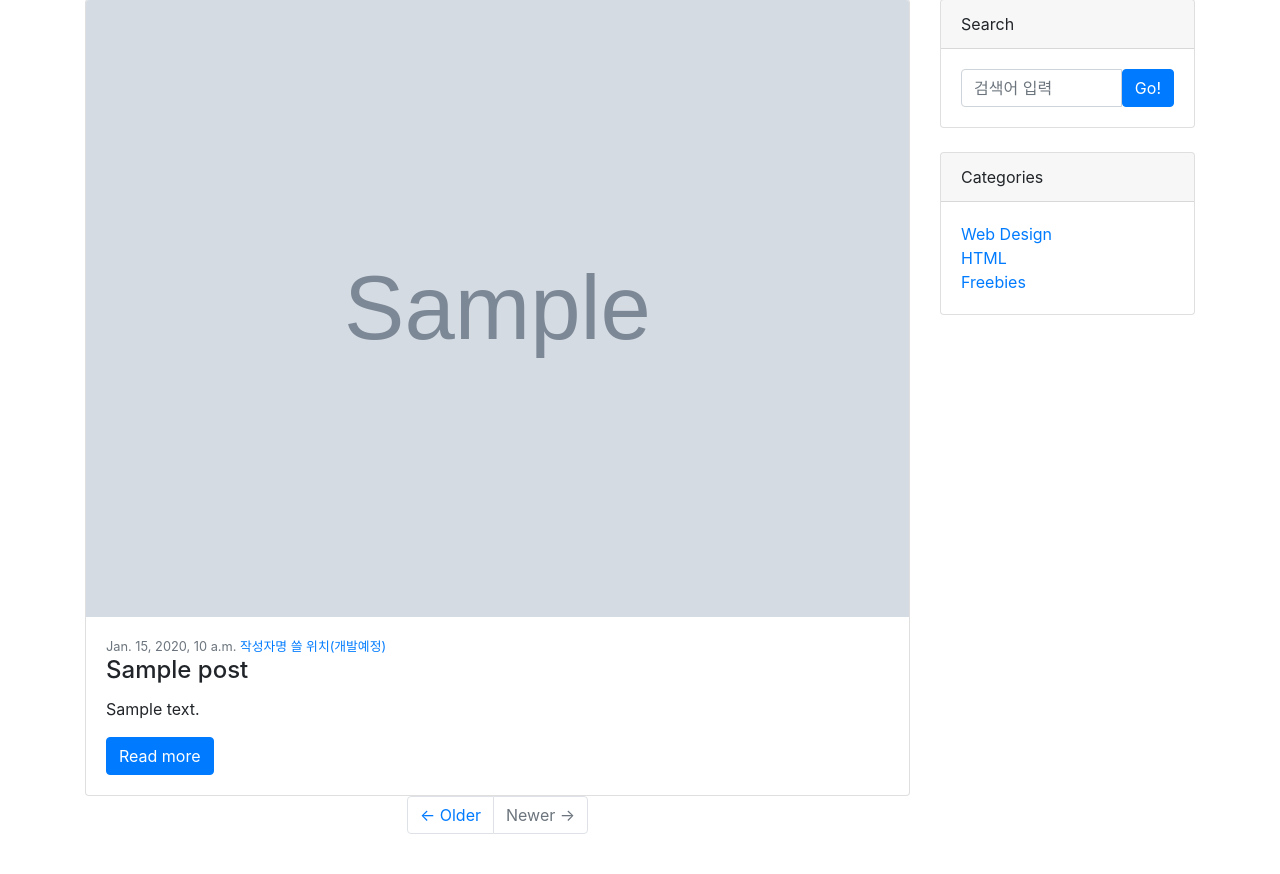
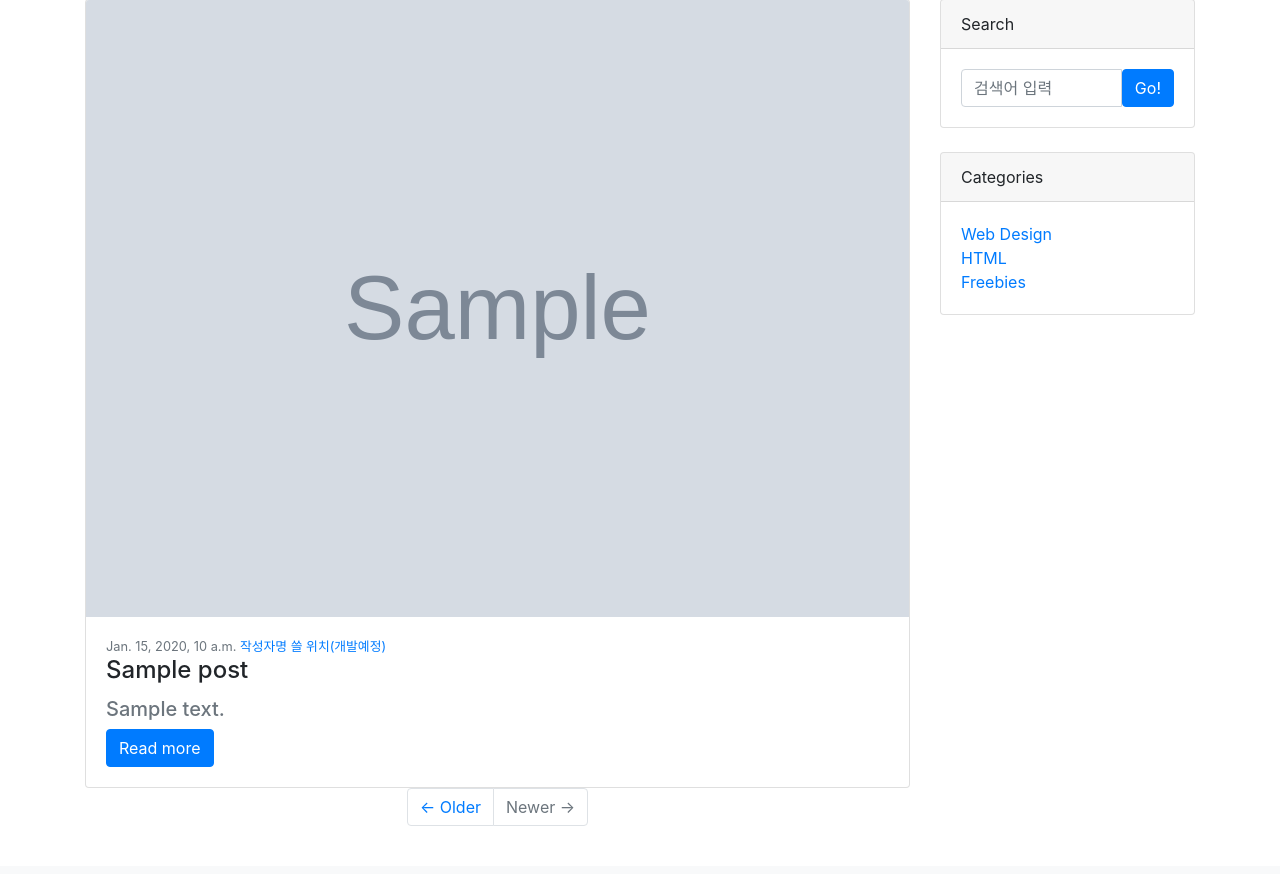
Before and after one commit to teachertophoon/do_it_django_a_to_z, a Django app: page /blog/ in a window 1280 px wide. Shown: the part 73-947 px from the top of the page. After the commit the page ends 899 px from the top, so only its background shows below. Run offline with Django 3.2, Linux system fonts and the light colour scheme; tables that the repository leaves empty hold one stand-in row (values such as "Sample post"); grey boxes marked "Sample" are stand-in pictures; some libraries are stand-ins or nearby versions.

Commit message:
미리보기와 요약문 추가하기

```diff
--- a/blog/models.py
+++ b/blog/models.py
@@ -4,6 +4,7 @@ from django.db import models
 
 class Post(models.Model):
     title = models.CharField(max_length=30)
+    hook_text = models.CharField(max_length=100, blank=True)
     content = models.TextField()
 
     head_image = models.ImageField(upload_to='blog/images/%Y/%m/%d/', blank=True)
--- a/blog/templates/blog/post_detail.html
+++ b/blog/templates/blog/post_detail.html
@@ -39,6 +39,8 @@
                         <header class="mb-4">
                             <!-- Post title-->
                             <h1 class="fw-bolder mb-1">{{ post.title }}</h1>
+                            <!-- 요약문 출력부분 -->
+                            <h5 class="text-muted">{{ post.hook_text }}</h5>
                             <!-- Post meta content-->
                             <div class="text-muted fst-italic mb-2">
                                 Posted on {{ post.created_at }} by
--- a/blog/templates/blog/post_list.html
+++ b/blog/templates/blog/post_list.html
@@ -127,7 +127,10 @@
                                 <a href="#">작성자명 쓸 위치(개발예정)</a>
                             </div>
                             <h2 class="card-title h4">{{ p.title }}</h2>
-                            <p class="card-text">{{ p.content }}</p>
+                            <!--<p class="card-text">{{ p.content | truncatewords:45 }}</p>-->
+                            {% if p.hook_text %}
+                            <h5 class="text-muted">{{ p.hook_text }}</h5>
+                            {% endif %}
                             <a class="btn btn-primary" href="{{ p.get_absolute_url }}">Read more</a>
                         </div>
                     </div>
```
